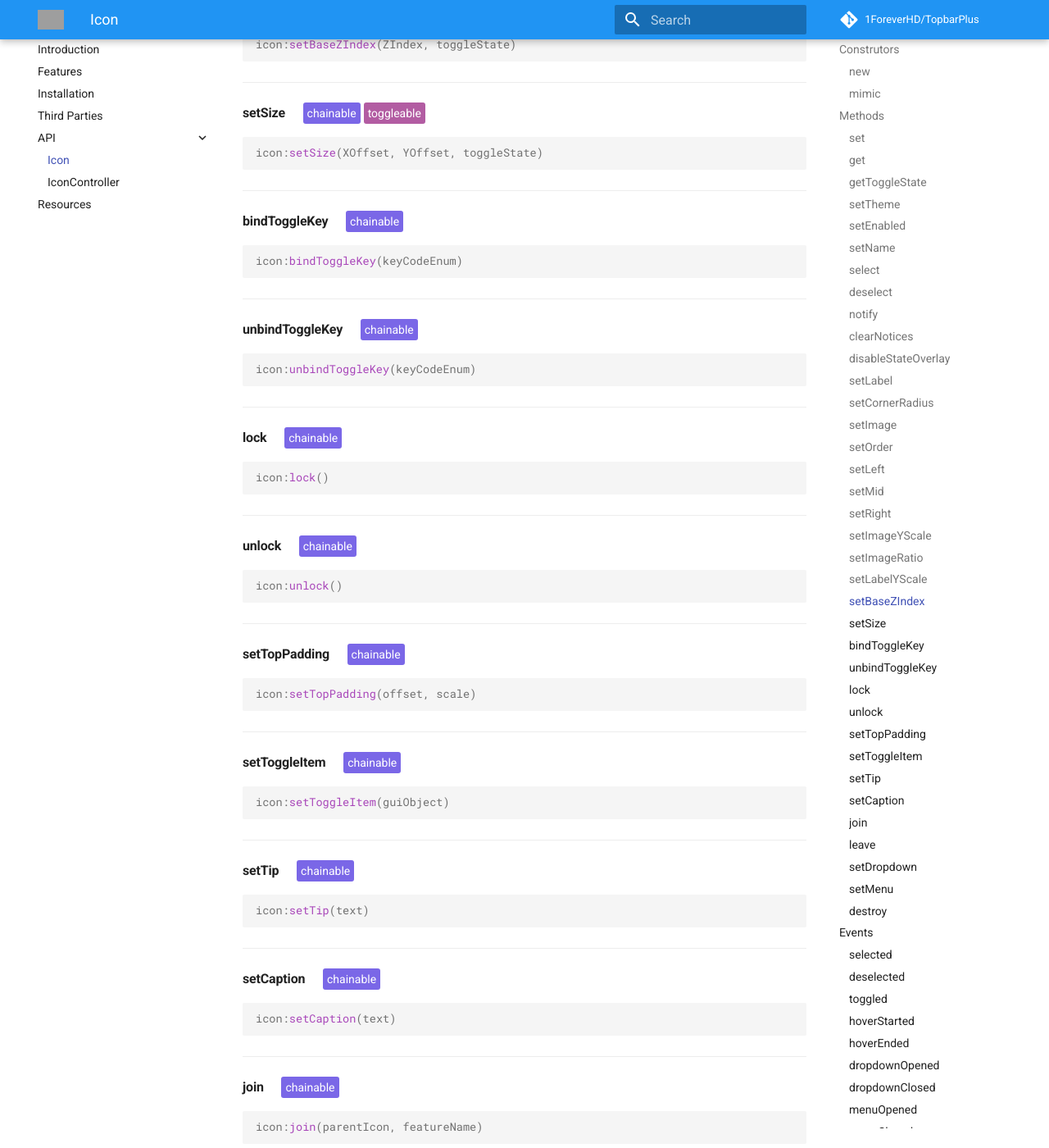
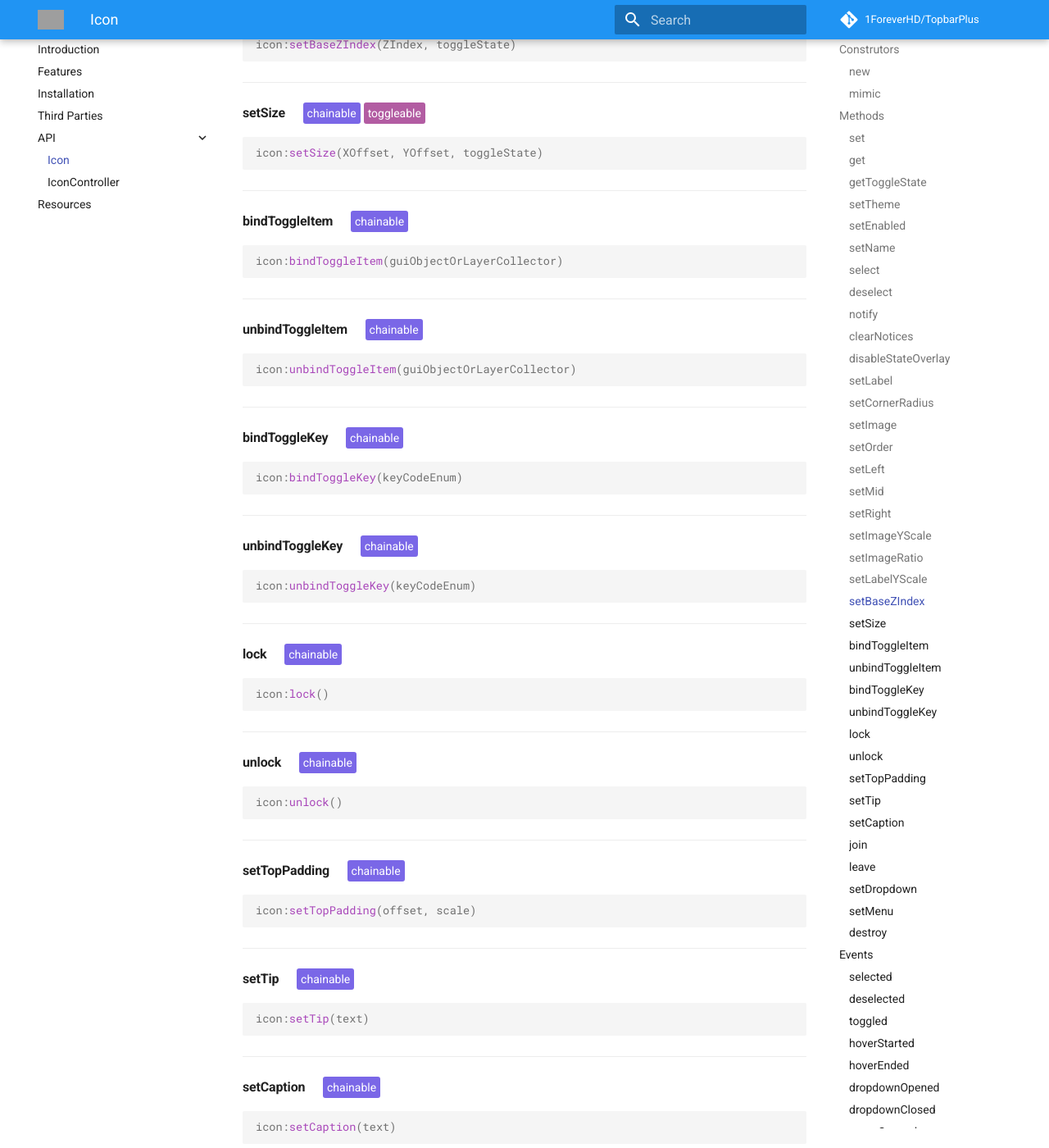
Before and after one commit to 1ForeverHD/TopbarPlus, an MkDocs documentation site: the page built from docs/api/icon.md, in a window 1280 px wide and 1400 px high, scrolled down 3689 px. Shown: the whole window at 82% size. Built offline with MkDocs 1.6.1 and Material for MkDocs 9.7.7, drawn with Linux system fonts in a browser that asks for light colours; comment, search, counter and statistics services are not loaded; grey boxes are pictures that could not be loaded.

Commit message:
13ee7ef09b2f1341a0715e8de863e41b70a5192b

````diff
--- a/docs/api/icon.md
+++ b/docs/api/icon.md
@@ -185,6 +185,20 @@ icon:setSize(XOffset, YOffset, toggleState)
 ```
 
 ----
+#### bindToggleItem
+{chainable}
+```lua
+icon:bindToggleItem(guiObjectOrLayerCollector)
+```
+
+----
+#### unbindToggleItem
+{chainable}
+```lua
+icon:unbindToggleItem(guiObjectOrLayerCollector)
+```
+
+----
 #### bindToggleKey
 {chainable}
 ```lua
@@ -217,13 +231,6 @@ icon:unlock()
 {chainable}
 ```lua
 icon:setTopPadding(offset, scale)
-```
-
-----
-#### setToggleItem
-{chainable}
-```lua
-icon:setToggleItem(guiObject)
 ```
 
 ----
````
